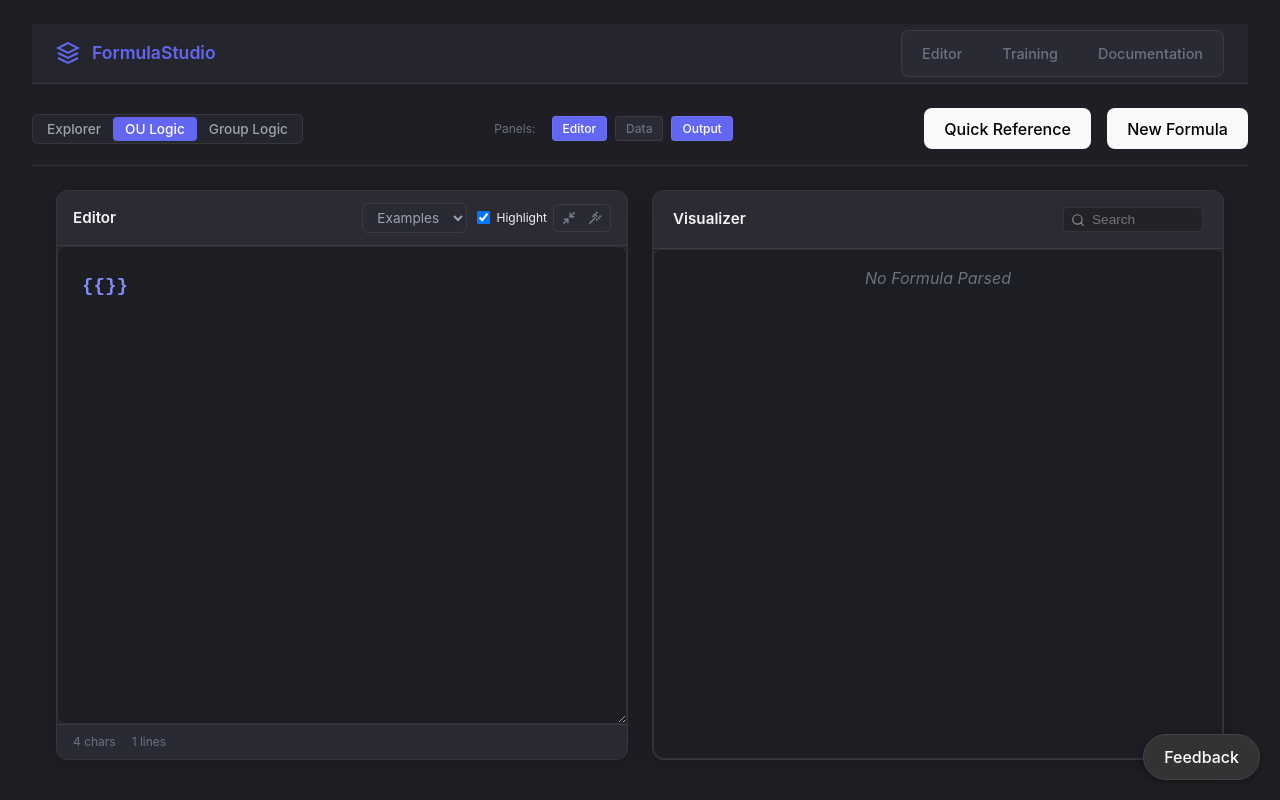
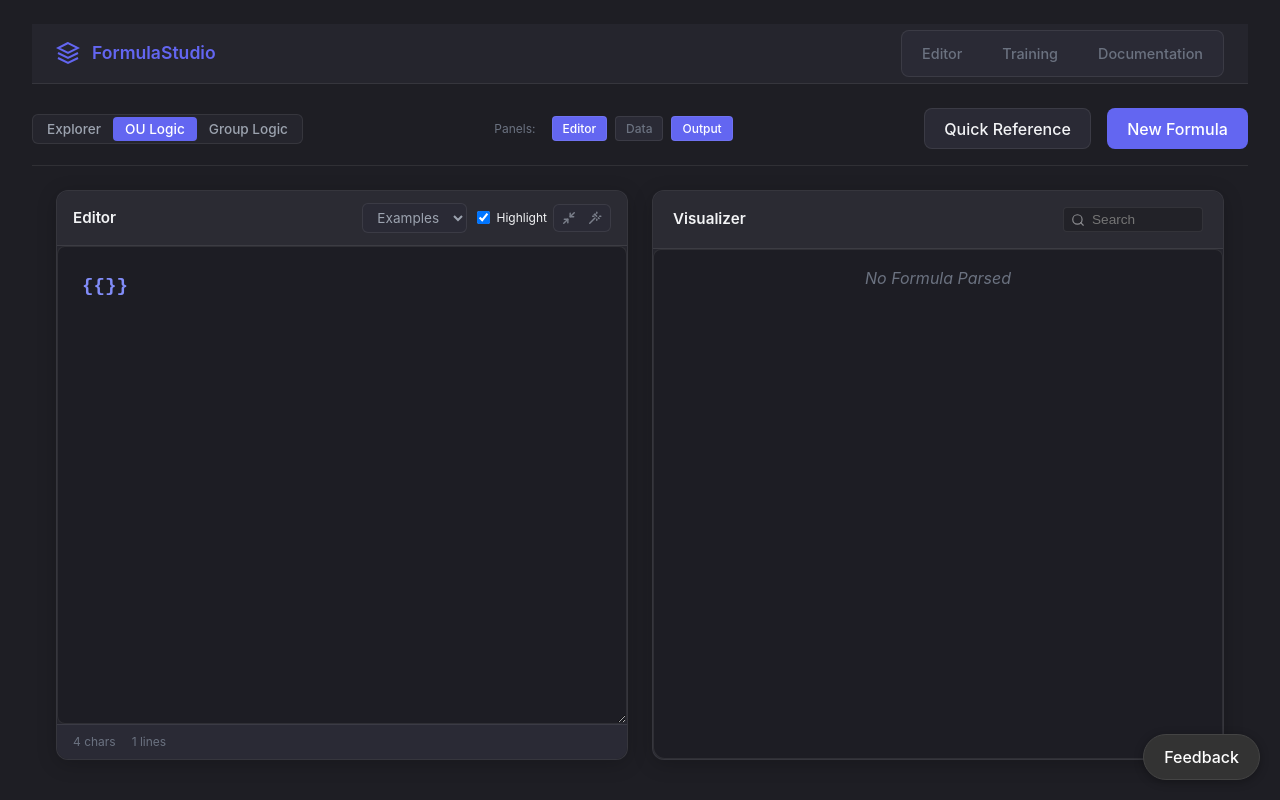
Before and after one commit to legertom/formulastudio, a React (Vite) app: page /ou in a window 1280 px wide. Built offline with nearby package versions, Linux system fonts and the light colour scheme.

Commit message:
Fix button styling in dark mode

```diff
--- a/src/index.css
+++ b/src/index.css
@@ -137,6 +137,27 @@
 button:focus,
 button:focus-visible {
   outline: 4px auto -webkit-focus-ring-color;
+}
+
+.btn-primary {
+  background-color: var(--accent-primary);
+  color: white;
+  border: 1px solid transparent;
+}
+
+.btn-primary:hover {
+  background-color: var(--accent-secondary);
+}
+
+.btn-secondary {
+  background-color: var(--bg-tertiary);
+  color: var(--text-primary);
+  border: 1px solid var(--glass-border);
+}
+
+.btn-secondary:hover {
+  background-color: var(--glass-highlight);
+  border-color: var(--text-secondary);
 }
 
 @media (prefers-color-scheme: light) {
```
